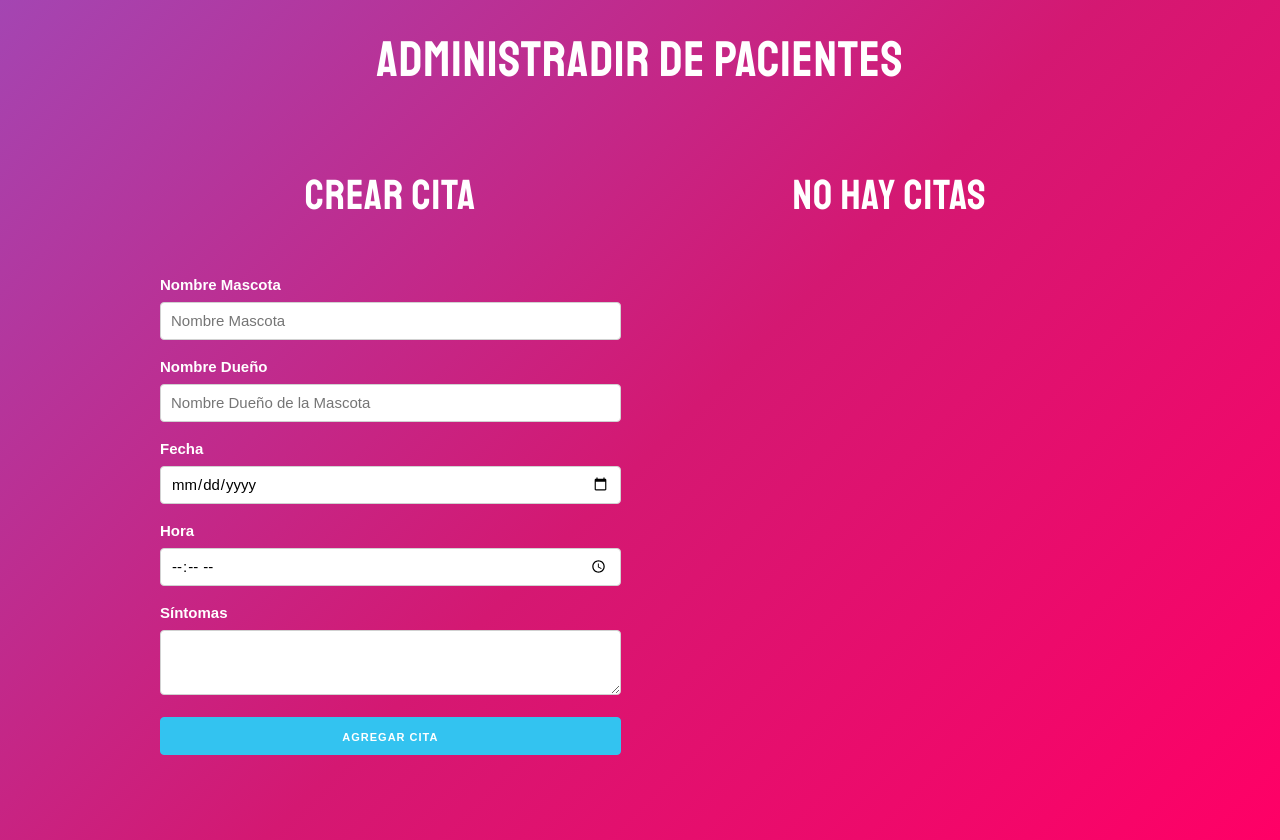
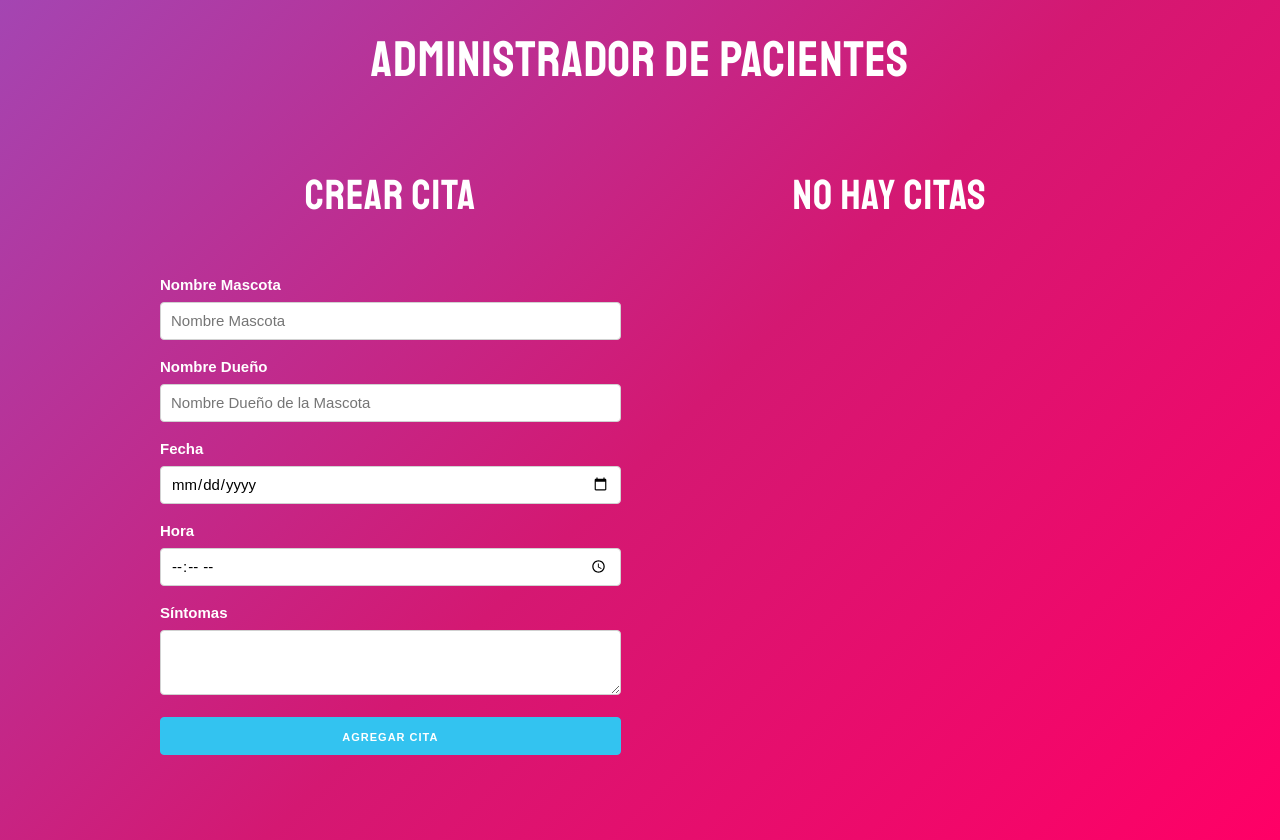
Before and after one commit to nerila1310/Administrador_de_citas, a React (Create React App) app: page / in a window 1280 px wide. Built offline with nearby package versions, Linux system fonts and the light colour scheme.

Commit message:
Update App.js

```diff
--- a/src/App.js
+++ b/src/App.js
@@ -43,7 +43,7 @@ function App() {
 
   	return (
 		<Fragment>
-			<h1>Administradir de Pacientes</h1>
+			<h1>Administrador de Pacientes</h1>
 
 			<div className="container">
 				<div className="row">
```
